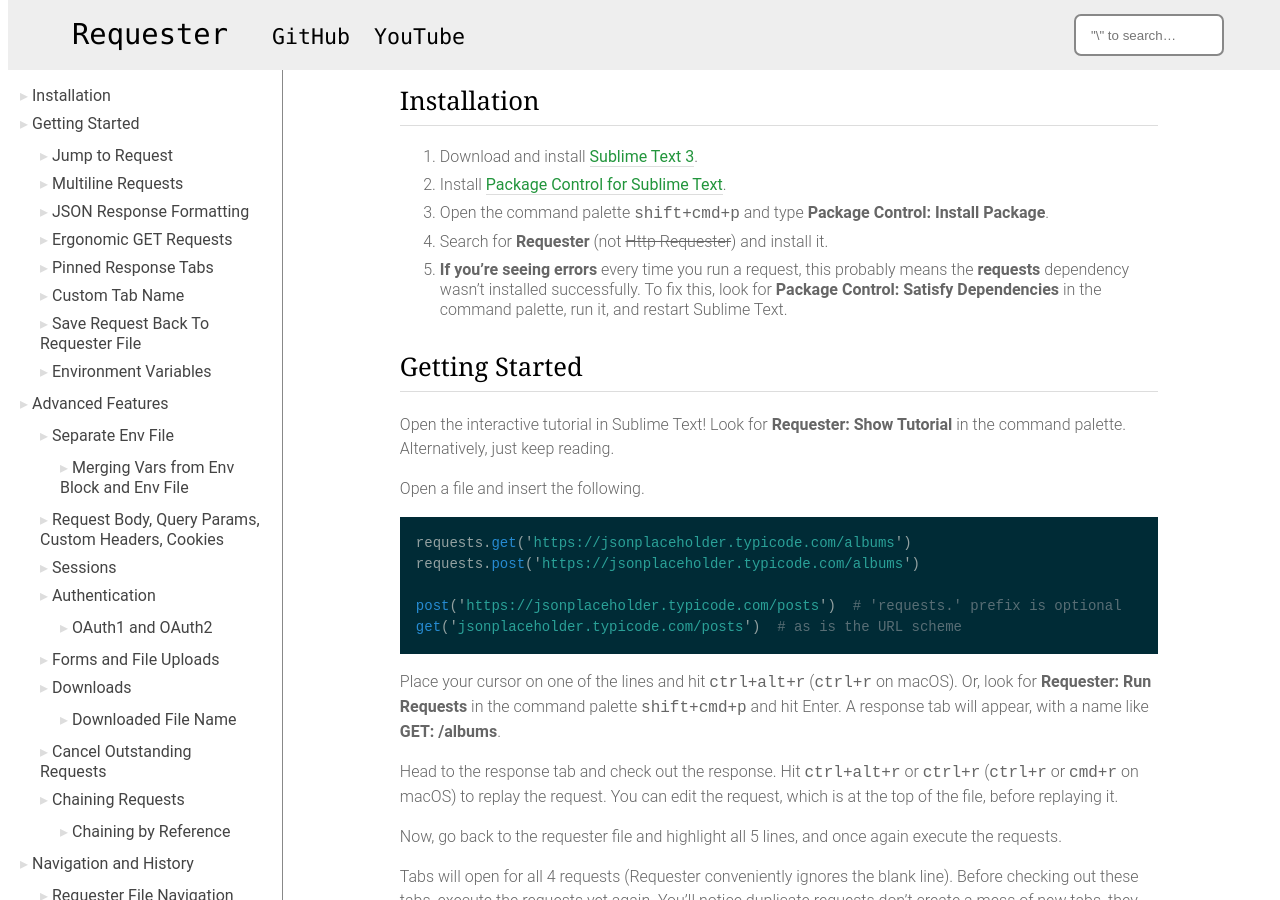
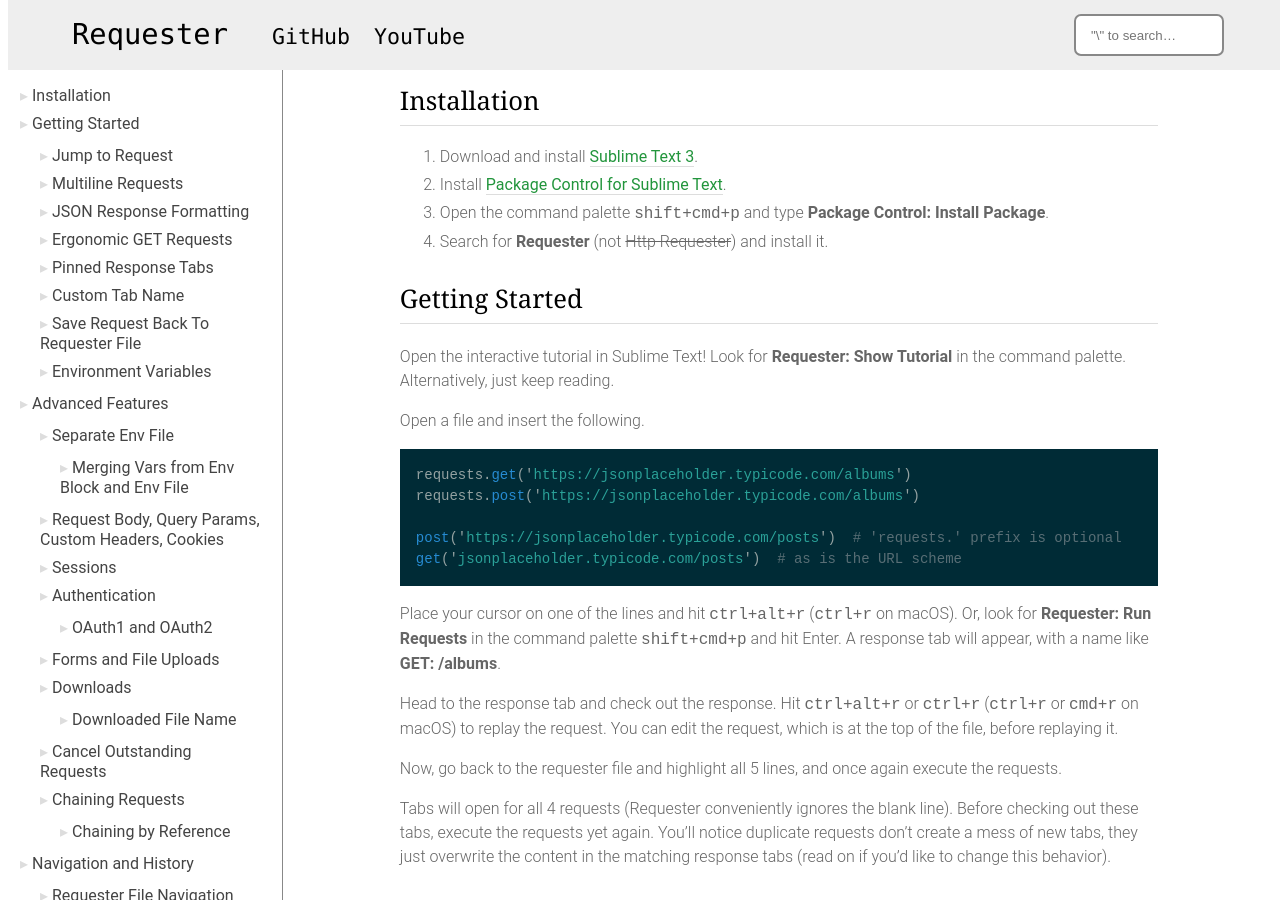
Before and after one commit to kylebebak/Requester, a Jekyll site: the page built from docs/index.html, in a window 1280 px wide and 900 px high, scrolled down 842 px. Built offline with Jekyll 4.4.1, drawn with Linux system fonts in a browser that asks for light colours; comment, search, counter and statistics services are not loaded.

Commit message:
Remove reference to requests dependency; all deps are vendored

```diff
--- a/docs/_content/body.md
+++ b/docs/_content/body.md
@@ -3,7 +3,6 @@
 2. Install [Package Control for Sublime Text](https://packagecontrol.io/).
 3. Open the command palette <kbd>shift+cmd+p</kbd> and type __Package Control: Install Package__.
 4. Search for __Requester__ (not ~~Http Requester~~) and install it.
-5. __If you're seeing errors__ every time you run a request, this probably means the __requests__ dependency wasn't installed successfully. To fix this, look for __Package Control: Satisfy Dependencies__ in the command palette, run it, and restart Sublime Text.
 
 
 ## Getting Started
```
Also changed, not shown: docs/_content/intro.md (+0 -1 lines), README.md, 1 other file.
